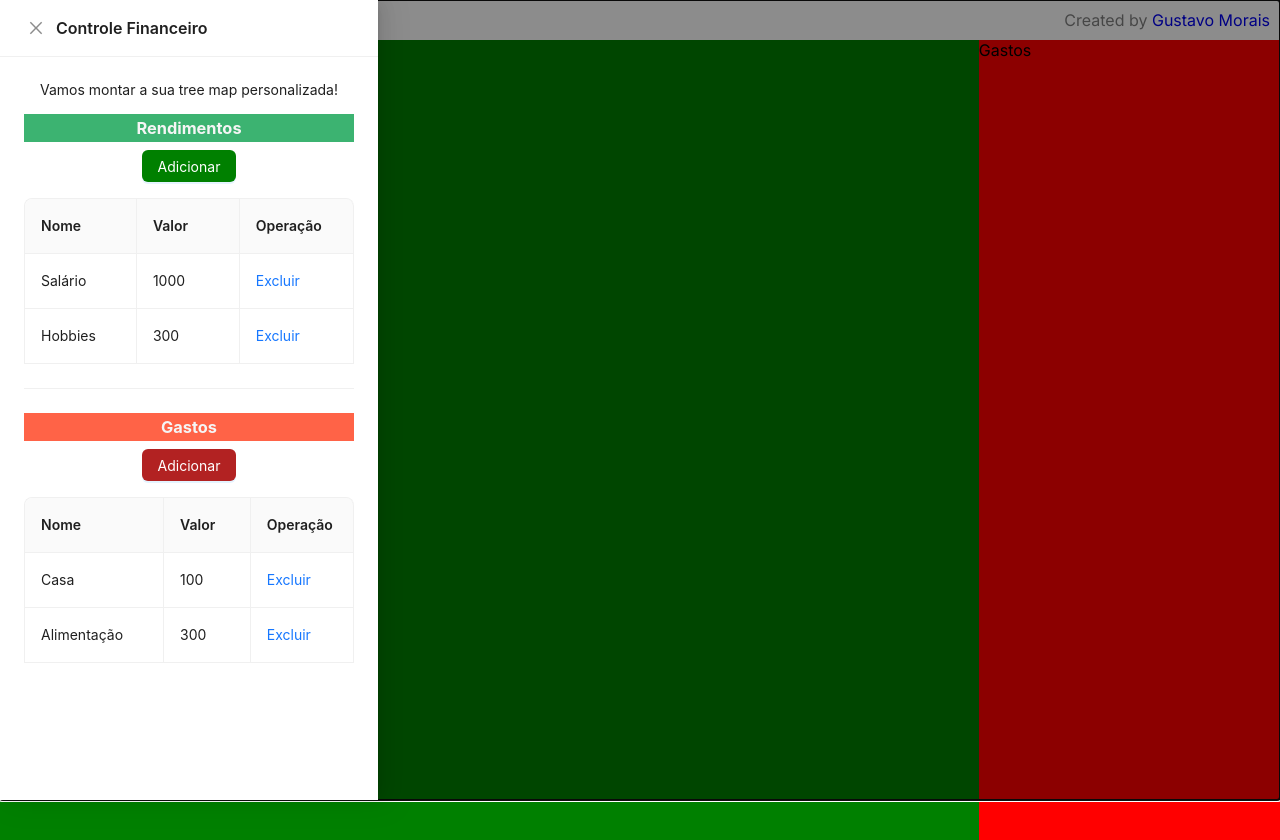
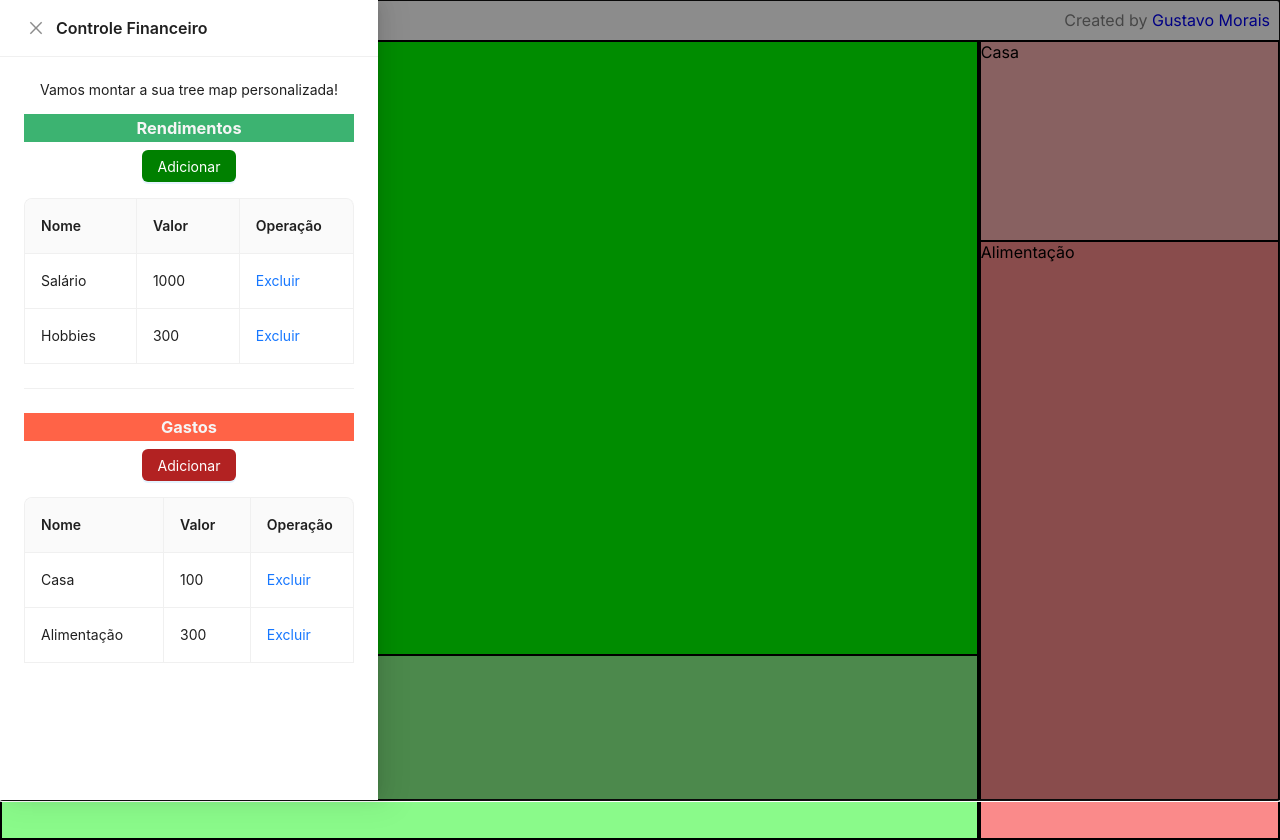
Before and after one commit to GustavoMoraisSantos/tree-map-financial, a Next.js app: page / in a window 1280 px wide. Built offline with nearby package versions, Linux system fonts and the light colour scheme.

Commit message:
Feat: adicionado intensidade de cores

```diff
--- a/app/page.js
+++ b/app/page.js
@@ -31,7 +31,6 @@ export default function App() {
             </p>
           </div>
           <TreeMap/>
-
           <MainDrawer isOpen={isOpen} onCloseDrawer={onClose} />
         </div>
       </div>
--- a/components/TreeMap.jsx
+++ b/components/TreeMap.jsx
@@ -41,22 +41,82 @@ export const TreeMap = () => {
   console.log("Porcentagem de Entradas:", incomePercentage);
   console.log("Porcentagem de Gastos:", expensePercentage);
 
-  const incomeContainerStyle = {
-    width: `${incomePercentage}%`,
-    background: "green",
-    height: "100%",
-  };
+  const calculateColor = (value, isIncome) => {
+    // Define a cor base para recebimentos e gastos
+    const baseColor = isIncome ? [0, 255, 0] : [255, 0, 0];
 
-  const expenseContainerStyle = {
-    width: `${expensePercentage}%`,
-    background: "red",
-    height: "100%",
+    const opacity = 0.2 + (0.8 * value / 1000);
+
+    const finalColor = [...baseColor, opacity];
+
+    return {
+      background: `rgba(${finalColor.join(",")})`,
+    };
   };
 
   return (
-    <div style={{ display: 'flex', width: '100%', height: '100vh', background: 'whitesmoke' }}>
-    <div style={incomeContainerStyle}>Entradas</div>
-    <div style={expenseContainerStyle}>Gastos</div>
-  </div>
+    <div
+      style={{
+        display: "flex",
+        width: "100%",
+        height: "100vh",
+        background: "whitesmoke",
+      }}
+    >
+      {/* ------ RENDIMENTOS ----- */}
+      <div
+        style={{
+          flex: `${incomePercentage}%`,
+          display: "flex",
+          border: "1px solid black",
+          flexDirection: "column",
+            // flexDirection: "row",
+            // flexWrap: "wrap",
+        }}
+      >
+        {incomeValues.length > 1 &&
+          incomeValues.map((subcategory) => (
+            <div
+              key={subcategory.key}
+              style={{
+                flex: `${calculatePercentage(subcategory.value, totalIncome)}%`,
+                ...calculateColor(subcategory.value, true),
+                border: "1px solid black",
+              }}
+            >
+              {subcategory.name}
+            </div>
+          ))}
+      </div>
+
+      <div
+        style={{
+          flex: `${expensePercentage}%`,
+          border: "1px solid black",
+          display: "flex",
+            flexDirection: "column",
+          // flexDirection: "row",
+          // flexWrap: "wrap",
+        }}
+      >
+        {expensesValues.length > 1 &&
+          expensesValues.map((subcategory, index) => (
+            <div
+              key={subcategory.key}
+              style={{
+                flex: `${calculatePercentage(
+                  subcategory.value,
+                  totalExpense
+                )}%`,
+                ...calculateColor(subcategory.value, false),
+                border: "1px solid black",
+              }}
+            >
+              {subcategory.name}
+            </div>
+          ))}
+      </div>
+
+    </div>
   );
 };
```
